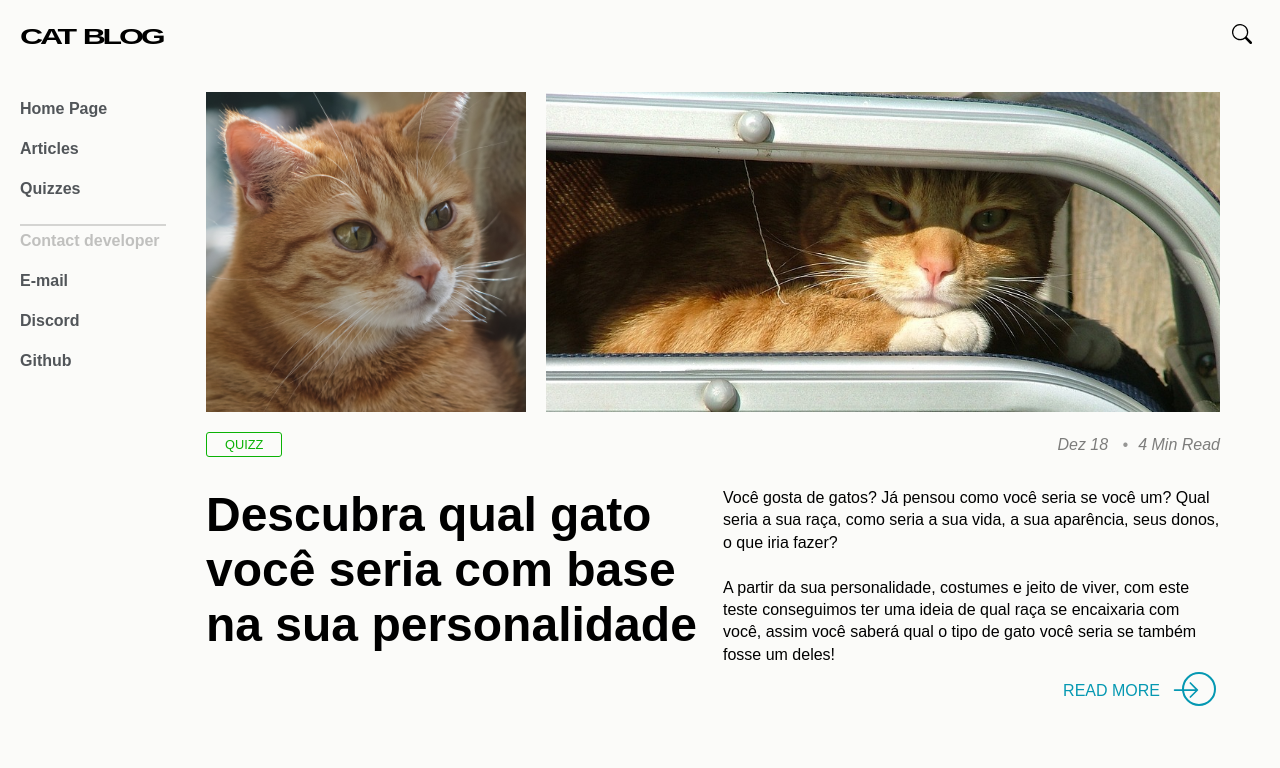
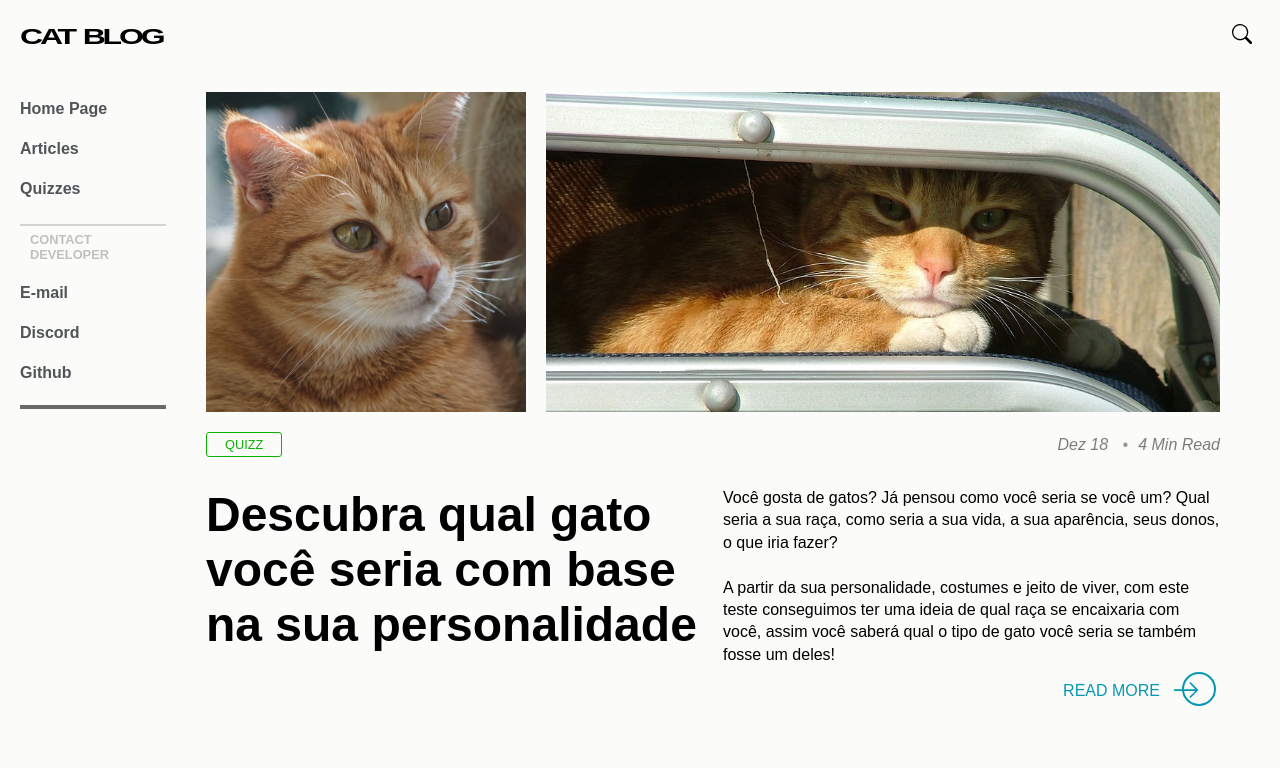
Before and after one commit to refusado/cat-blog-angular, an Angular app: page / in a window 1280 px wide. Shown: the top 768 px of the page. Built offline with nearby package versions, Linux system fonts and the light colour scheme.

Commit message:
feat: navbar resopnsivo

```diff
--- a/src/app/app.component.css
+++ b/src/app/app.component.css
@@ -5,18 +5,28 @@ header, main, footer {
 
 main {
   display: flex;
-  flex-flow: row nowrap;
-  justify-content: space-between;
-
+  flex-flow: column nowrap;
   padding-bottom: 40px;
 }
 
 aside {
-  width: 15%;
-  display: inline-block;
+  position: sticky;
+  top: 0;
+  z-index: 999;
 }
 
-#page-content {
-  width: 85%;
-  margin-right: 40px;
+@media screen and (min-width: 980px) {
+  main {
+    flex-flow: row nowrap;
+  }
+
+  aside {
+    width: 15%;
+    display: inline-block;
+  }
+
+  #page-content {
+    width: 85%;
+    margin-right: 40px;
+  }
 }
--- a/src/app/components/nav-bar/nav-bar.component.css
+++ b/src/app/components/nav-bar/nav-bar.component.css
@@ -1,6 +1,84 @@
-.navbar-container {
+.navbar__container {
+  position: sticky;
+  top: 0;
+  background-color: #fbfbf9;
+  display: flex;
+  flex-flow: column nowrap;
+  justify-content: center;
+  align-items: center;
+}
+
+.navbar__toggle {
+  background-color: #5091d2;
+  color: white;
+  display: flex;
+  justify-content: center;
+  align-items: center;
+  width: 100%;
+  padding: 20px;
+  border: none;
+
+  cursor: pointer;
+  transition: 350ms;
+}
+
+.navbar__toggle:hover {
+  background-color: #3e7bb8;
+}
+
+nav {
+  width: 100%;
+  display: none;
+}
+
+.active {
   display: block;
-  padding: 16px 20px;
+  padding-bottom: 10px;
+  border-bottom: 4px solid #00000093;
+}
+
+.toggle__icon {
+  background-color: #fff;
+  display: inline-block;
+  width: 24px;
+  height: 2px;
+
+  position: relative;
+}
+
+.toggle__icon::before, .toggle__icon::after {
+  content: '';
+  background-color: inherit;
+  display: block;
+  width: 24px;
+  height: 2px;
+  top: -6px;
+  position: absolute;
+}
+
+.toggle__icon::after {
+  top: 6px;
+}
+
+.toggle__icon-active {
+  background-color: transparent;
+  display: inline-block;
+  position: relative;
+}
+
+.toggle__icon-active::before, .toggle__icon-active::after {
+  content: '';
+  background-color: #fff;
+  display: block;
+  width: 24px;
+  height: 2px;
+  position: absolute;
+  top: 0;
+  transform: rotate(45deg);
+}
+
+.toggle__icon-active::after {
+  transform: rotate(-45deg);
 }
 
 a {
@@ -9,6 +87,7 @@ a {
   padding: 10px 0;
   margin: 2px 0;
   display: block;
+  text-align: center;
 
   transition: 200ms;
   cursor: pointer;
@@ -19,36 +98,20 @@ a:hover {
 }
 
 hr {
-  margin: 16px 0;
+  margin: 16px auto;
+  max-width: 200px;
   border: 1px solid #00000028;
 }
 
 .navbar__h2 {
   color: #0000003c;
+  display: block;
+  margin: -20px 0 0 0;
+  padding: 10px;
+
   font-weight: 900;
-  padding: 10px 0;
-  margin: -20px 0 0 0;
-  display: block;
+  font-size: .8rem;
+  text-align: center;
+  text-transform: uppercase;
+  user-select: none;
 }
-
-.navbar__contact::after {
-  background: url('/assets/box-arrow-up-right.svg') no-repeat;
-  background-size: cover;
-  content: '';
-  display: inline-block;
-  margin-left: .9rem;
-  width: 1.1rem;
-  height: 1.1rem;
-  vertical-align: sub;
-
-  visibility: hidden;
-  opacity: 0;
-  transform: translateY(20px);
-  transition: 400ms;
-}
-
-.navbar__contact:hover::after {
-  visibility: visible;
-  opacity: 1;
-  transform: translateY(-2px);
-}
--- /dev/null
+++ b/src/app/components/nav-bar/nav-bar.component.desktop.css
@@ -0,0 +1,39 @@
+@media screen and (min-width: 980px) {
+  .navbar__container {
+    display: block;
+    padding: 16px 20px;
+  }
+
+  .navbar__toggle {
+    display: none;
+  }
+
+  nav {
+    display: block;
+  }
+  a, .navbar__h2 {
+    text-align: left;
+  }
+
+  .navbar__contact::after {
+    background: url('/assets/box-arrow-up-right.svg') no-repeat;
+    background-size: cover;
+    content: '';
+    display: inline-block;
+    margin-left: .9rem;
+    width: 1.1rem;
+    height: 1.1rem;
+    vertical-align: sub;
+
+    visibility: hidden;
+    opacity: 0;
+    transform: translateY(20px);
+    transition: 400ms;
+  }
+
+  .navbar__contact:hover::after {
+    visibility: visible;
+    opacity: 1;
+    transform: translateY(-2px);
+  }
+}
--- a/src/app/components/nav-bar/nav-bar.component.html
+++ b/src/app/components/nav-bar/nav-bar.component.html
@@ -1,5 +1,8 @@
-<div class="navbar-container">
-  <nav>
+<div class="navbar__container">
+  <button class="navbar__toggle" (click)="toggleNavbar()">
+    <span class="toggle__icon" [ngClass]="{'toggle__icon-active': navbarActive}"></span>
+  </button>
+  <nav [ngClass]="{'active': navbarActive}">
     <ul>
       <li><a [routerLink]="['']">Home Page</a></li>
       <li><a [routerLink]="['']">Articles</a></li>
--- a/src/app/components/nav-bar/nav-bar.component.ts
+++ b/src/app/components/nav-bar/nav-bar.component.ts
@@ -3,7 +3,7 @@ import { Component, OnInit } from '@angular/core';
 @Component({
   selector: 'app-nav-bar',
   templateUrl: './nav-bar.component.html',
-  styleUrls: ['./nav-bar.component.css']
+  styleUrls: ['./nav-bar.component.css', './nav-bar.component.desktop.css']
 })
 export class NavBarComponent implements OnInit {
 
@@ -12,4 +12,9 @@ export class NavBarComponent implements OnInit {
   ngOnInit(): void {
   }
 
+  navbarActive: boolean = true;
+  toggleNavbar(): void {
+    this.navbarActive = !this.navbarActive;
+  }
+
 }
```
